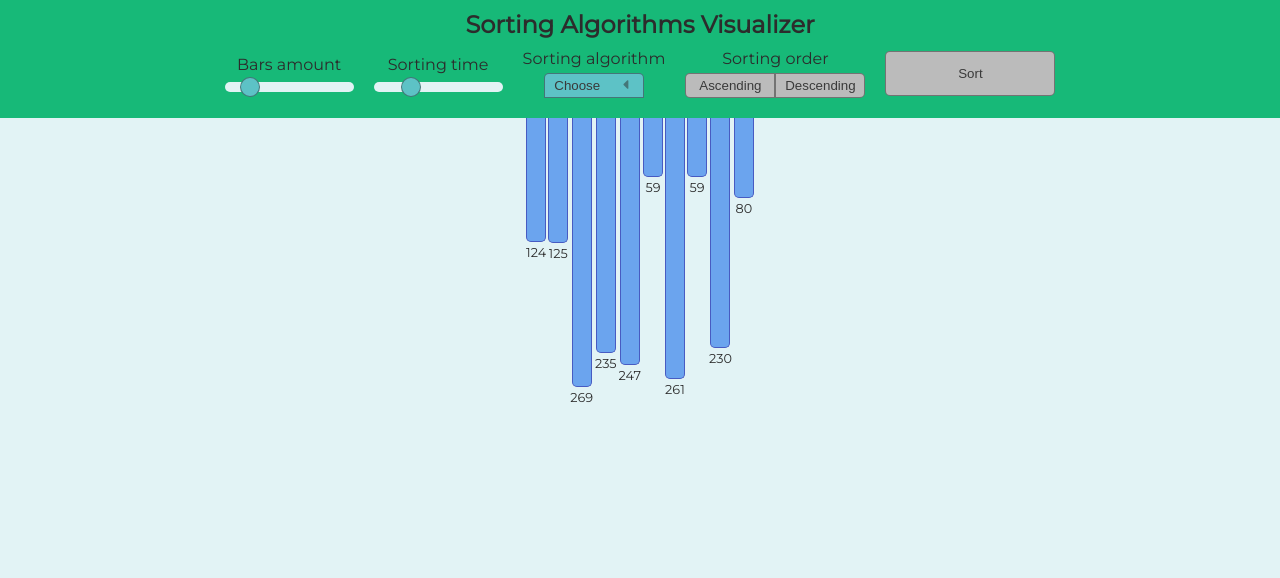
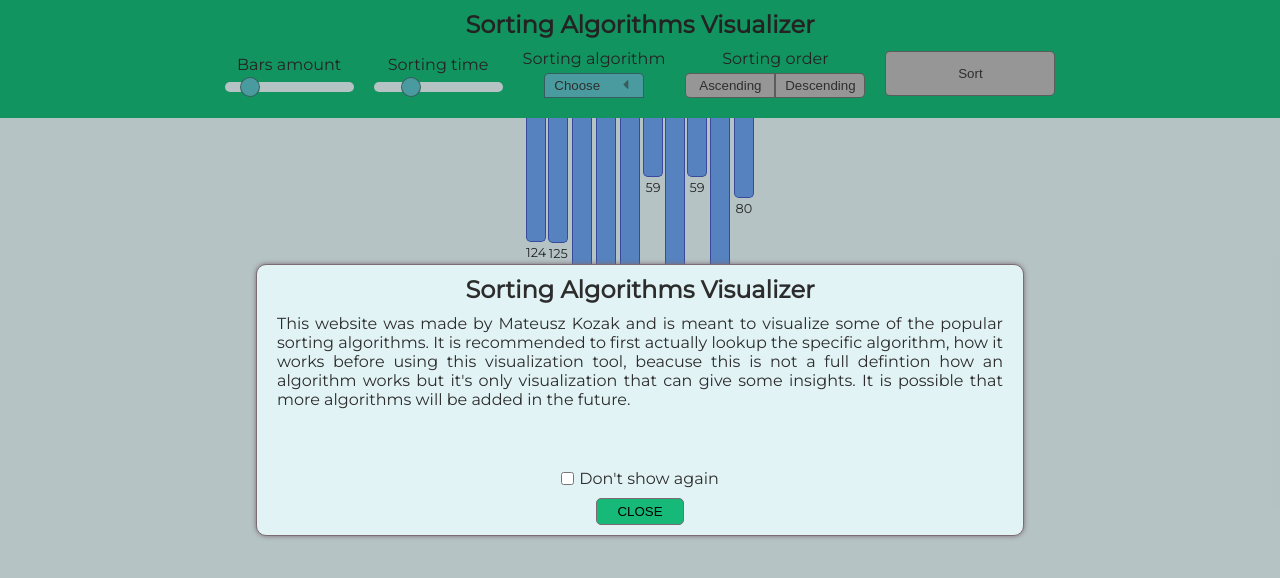
Before and after one commit to MatiMatik97/sorting-algorithms-visualizer, a React (Create React App) app: page / in a window 1280 px wide. Shown: the top 578 px of the page. Built offline with nearby package versions, Linux system fonts and the light colour scheme.

Commit message:
welcome tips component and deploy to firebase

```diff
--- a/src/App.css
+++ b/src/App.css
@@ -14,3 +14,8 @@ body {
     font-family: "Montserrat", serif;
     background-color: #e2f3f5;
 }
+
+.app {
+    width: 100vw;
+    height: 100vh;
+}
--- a/src/App.jsx
+++ b/src/App.jsx
@@ -3,6 +3,7 @@ import "./App.css";
 import Navbar from "./components/navbar/Navbar";
 import Main from "./components/main/Main";
 import Markings from "./components/markings/Markings";
+import Tips from "./components/tips/Tips";
 
 const App = () => {
   const initialState = {
@@ -52,6 +53,8 @@ const App = () => {
       <Navbar state={state} dispatch={dispatch} />
       <Main state={state} dispatch={dispatch} />
       <Markings state={state} />
+
+      <Tips />
     </div>
   );
 };
--- /dev/null
+++ b/src/components/tips/Tips.css
@@ -0,0 +1,80 @@
+.tips {
+    position: absolute;
+    width: 100vw;
+    height: 100vh;
+    top: 0;
+    left: 0;
+    bottom: 0;
+    right: 0;
+    background-color: rgba(0, 0, 0, 0.2);
+    display: grid;
+    place-items: center;
+}
+
+.tips__container {
+    width: 60vw;
+    min-width: 200px;
+    max-width: 900px;
+    max-height: 800px;
+    height: fit-content;
+    background-color: #e2f3f5;
+    border-radius: 10px;
+    border: 1px solid #7b6c74;
+    -webkit-box-shadow: 0px 0px 5px 0px #7b6c74;
+    -moz-box-shadow: 0px 0px 5px 0px #7b6c74;
+    box-shadow: 0px 0px 5px 0px #7b6c74;
+    padding: 10px 20px;
+    text-align: center;
+    display: flex;
+    justify-content: space-between;
+    align-items: center;
+    flex-direction: column;
+}
+
+.tips__container>h2 {
+    margin-bottom: 10px;
+}
+
+.tips__container>p {
+    text-align: justify;
+}
+
+.tips__container__checkbox {
+    margin-top: 60px;
+    margin-bottom: 10px;
+    display: flex;
+    justify-content: center;
+    align-items: center;
+    cursor: pointer;
+}
+
+.tips__container__checkbox>input, .tips__container__checkbox>label {
+    cursor: pointer;
+}
+
+.tips__container__checkbox>input {
+    margin-right: 5px;
+}
+
+.tips__container>button {
+    padding: 5px 20px;
+    outline: none;
+    text-transform: uppercase;
+    background-color: #17b978;
+    color: black;
+    cursor: pointer;
+    border-radius: 5px;
+    border: 1px solid #7b6c74;
+    transition: filter 200ms ease-in;
+    font-weight: 500;
+}
+
+.tips__container>button:hover {
+    filter: brightness(110%);
+}
+
+@media (max-width: 600px) {
+    .tips__container {
+        font-size: 0.8rem;
+    }
+}
--- /dev/null
+++ b/src/components/tips/Tips.jsx
@@ -0,0 +1,57 @@
+import React, { useEffect, useState } from "react";
+import "./Tips.css";
+
+const Tips = () => {
+  const [showTips, setShowTips] = useState(true);
+  const [checboxChecked, setChecboxChecked] = useState(false);
+
+  const onChangeCheckbox = () => {
+    setChecboxChecked((prevChecboxChecked) => {
+      localStorage.setItem("tips-show-again", prevChecboxChecked);
+      return !prevChecboxChecked;
+    });
+  };
+
+  useEffect(() => {
+    const showAgain = Boolean(localStorage.getItem("tips-show-again"));
+    setShowTips(!showAgain);
+  }, []);
+
+  const onClickCloseButton = () => {
+    setShowTips(false);
+  };
+
+  return (
+    showTips && (
+      <div className="tips">
+        <div className="tips__container">
+          <h2>Sorting Algorithms Visualizer</h2>
+
+          <p>
+            This website was made by Mateusz Kozak and is meant to visualize
+            some of the popular sorting algorithms. It is recommended to first
+            actually lookup the specific algorithm, how it works before using
+            this visualization tool, beacuse this is not a full defintion how an
+            algorithm works but it's only visualization that can give some
+            insights. It is possible that more algorithms will be added in the
+            future.
+          </p>
+
+          <div className="tips__container__checkbox">
+            <input
+              onChange={onChangeCheckbox}
+              checked={checboxChecked}
+              type="checkbox"
+              id="tipsShowAgain"
+            />
+            <label htmlFor="tipsShowAgain">Don't show again</label>
+          </div>
+
+          <button onClick={onClickCloseButton}>Close</button>
+        </div>
+      </div>
+    )
+  );
+};
+
+export default Tips;
```
Also changed, not shown: 1 other file (tests, documents, lock files or other folders).
